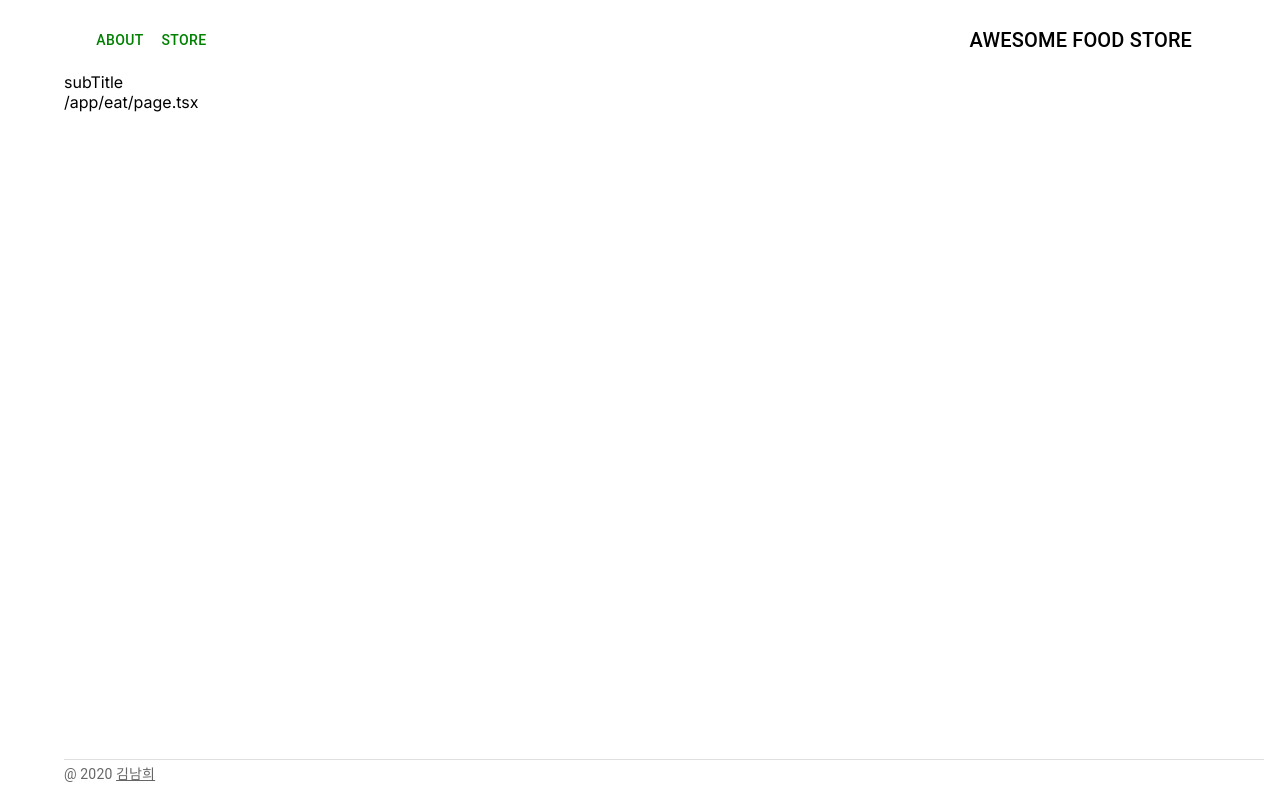
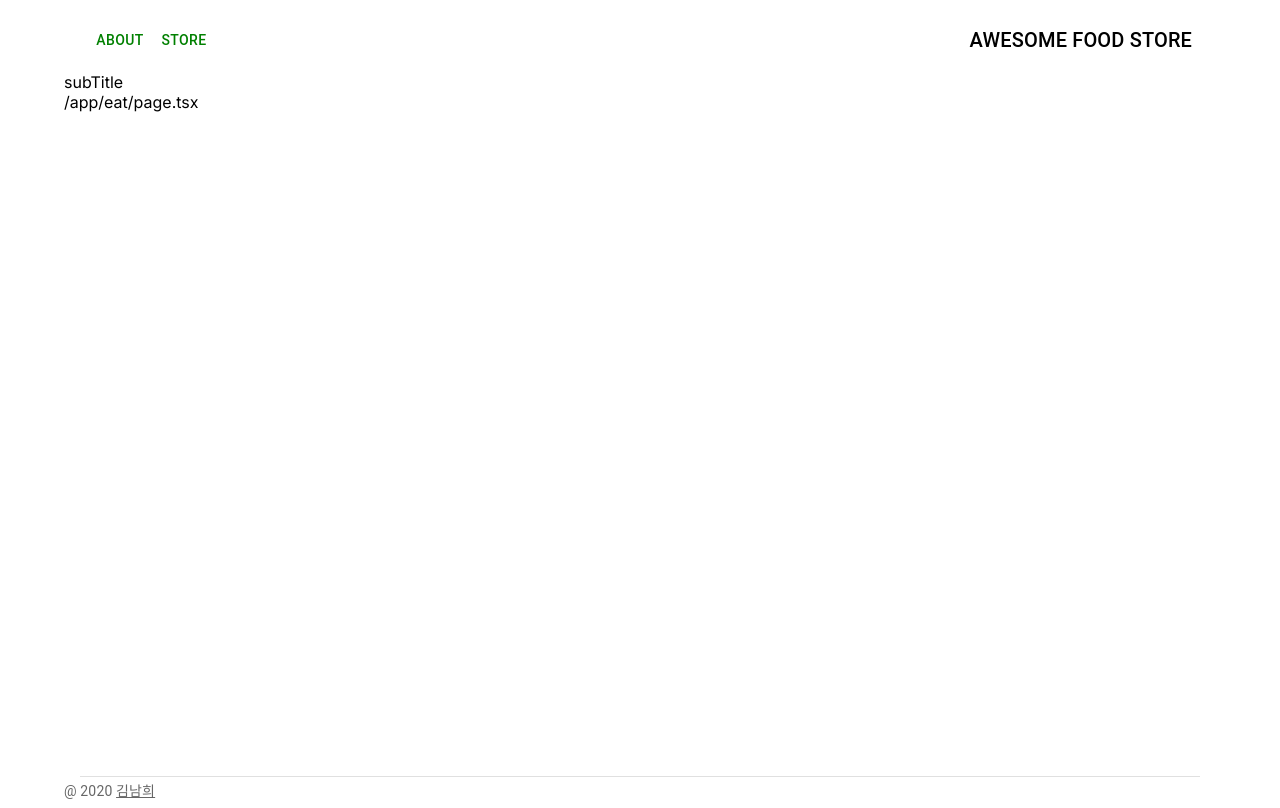
Before and after one commit to KNHui/restaurant-board, a Next.js app: page / in a window 1280 px wide. Built offline with nearby package versions, Linux system fonts and the light colour scheme.

Commit message:
fix: Inherit width of footer tag to width of parent

```diff
--- a/app/components/footer/footer.tsx
+++ b/app/components/footer/footer.tsx
@@ -8,11 +8,8 @@ export default function Footer() {
     return (
         <Box
             component="footer"
-            position="absolute"
-            bottom="8px"
-            width="100%"
         >
-            <Divider />
+            <Divider variant="middle" />
             <Typography
                 variant="body2"
                 color="textSecondary"
```
